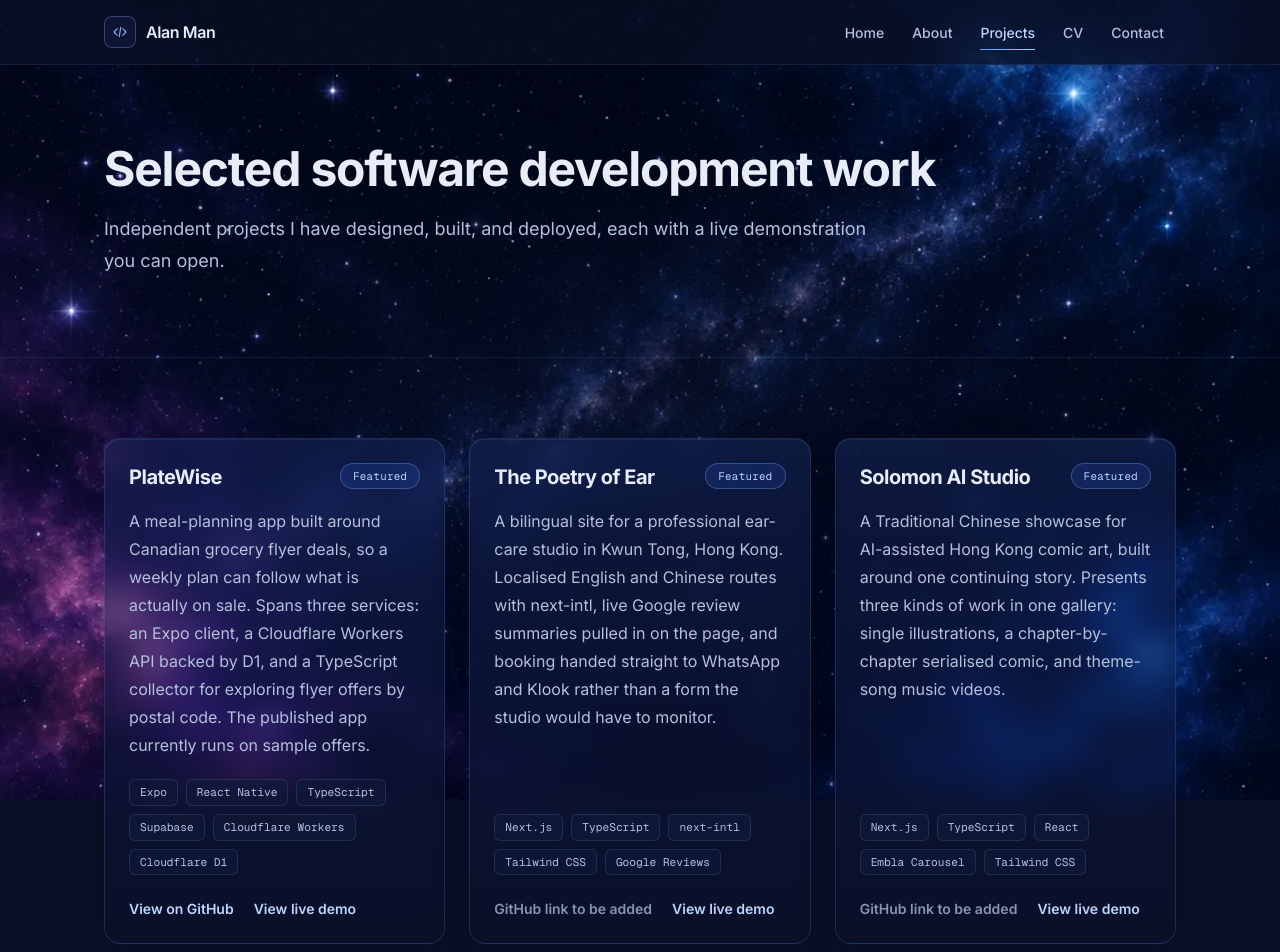
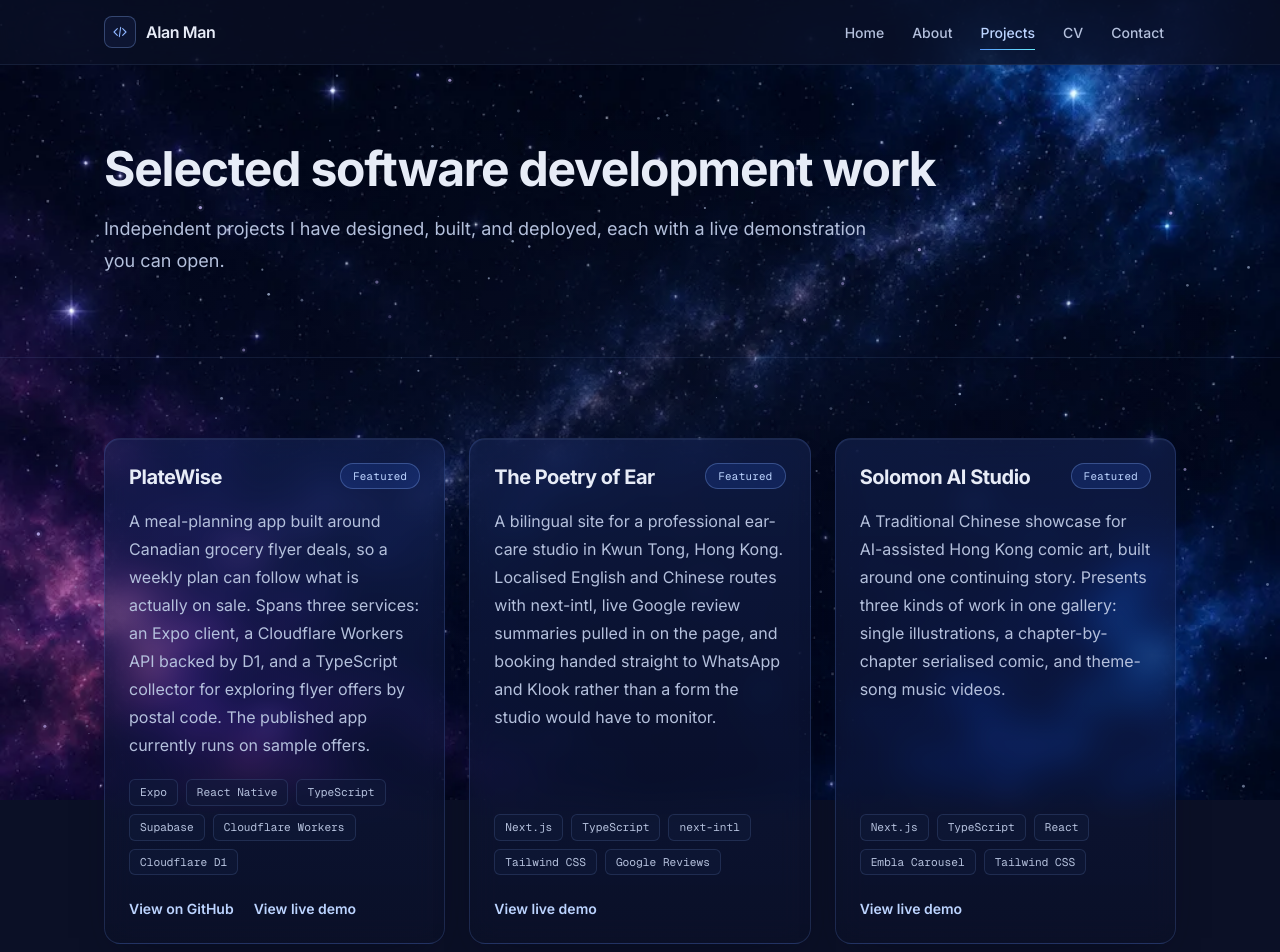
Before and after one commit to alanmanyin-codespace/app-personal-portfolio, a Next.js app: page /projects in a window 1280 px wide. Shown: the top 952 px of the page. Built offline with nearby package versions, Linux system fonts and the light colour scheme.

Commit message:
fix: show link placeholders only on placeholder project cards
The two private-repo cards displayed "GitHub link to be added", which
reads as unfinished work rather than a deliberate choice. Keep the hint
for template placeholders and drop it for published projects.

```diff
--- a/src/components/content/project-card.tsx
+++ b/src/components/content/project-card.tsx
@@ -58,9 +58,9 @@ export function ProjectCard({ project }: ProjectCardProps) {
             View on GitHub
             <span className="sr-only"> (opens in a new tab)</span>
           </Link>
-        ) : (
+        ) : project.isPlaceholder ? (
           <span className="text-ink-faint">GitHub link to be added</span>
-        )}
+        ) : null}
         {project.liveDemoUrl ? (
           <Link
             href={project.liveDemoUrl}
@@ -71,9 +71,9 @@ export function ProjectCard({ project }: ProjectCardProps) {
             View live demo
             <span className="sr-only"> (opens in a new tab)</span>
           </Link>
-        ) : (
+        ) : project.isPlaceholder ? (
           <span className="text-ink-faint">Live demo to be added</span>
-        )}
+        ) : null}
       </div>
 
       {project.isPlaceholder ? (
```
Also changed, not shown: 1 other file (tests, documents, lock files or other folders).
